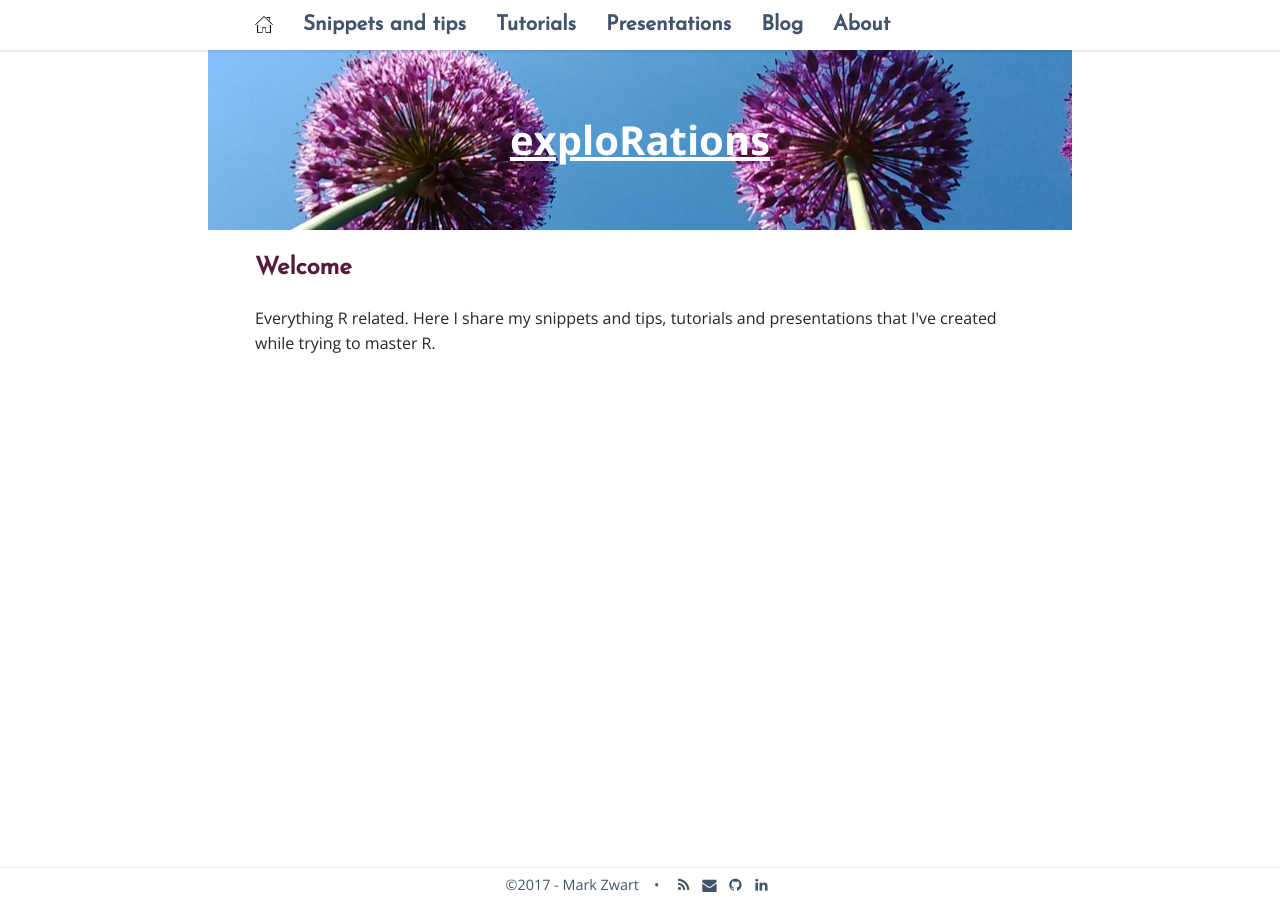
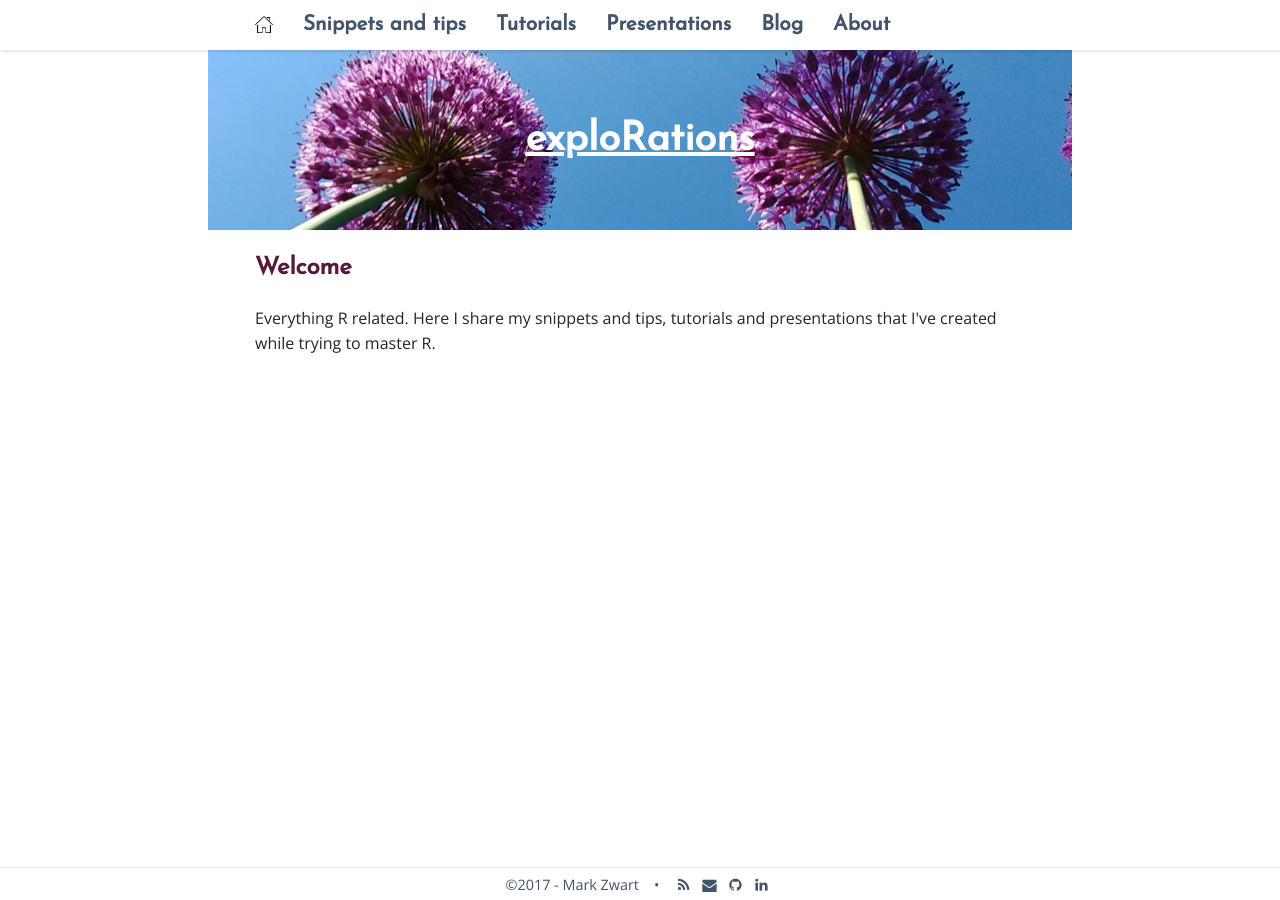
Before and after one commit to mark-me/mark-me.github.io, a Jekyll site: the page built from index.html, in a window 1280 px wide. Built offline with Jekyll 4.4.1, drawn with Linux system fonts in a browser that asks for light colours; nearby versions of some CDN libraries; comment, search, counter and statistics services are not loaded.

Commit message:
Update _layout.scss

```diff
--- a/_sass/_layout.scss
+++ b/_sass/_layout.scss
@@ -8,6 +8,7 @@ body {
 }
 
 title_header {
+	font-family: $heading-font;
 	font-weight: 600;
 	text-decoration:underline;
 	color: #FFFFFF;
```
